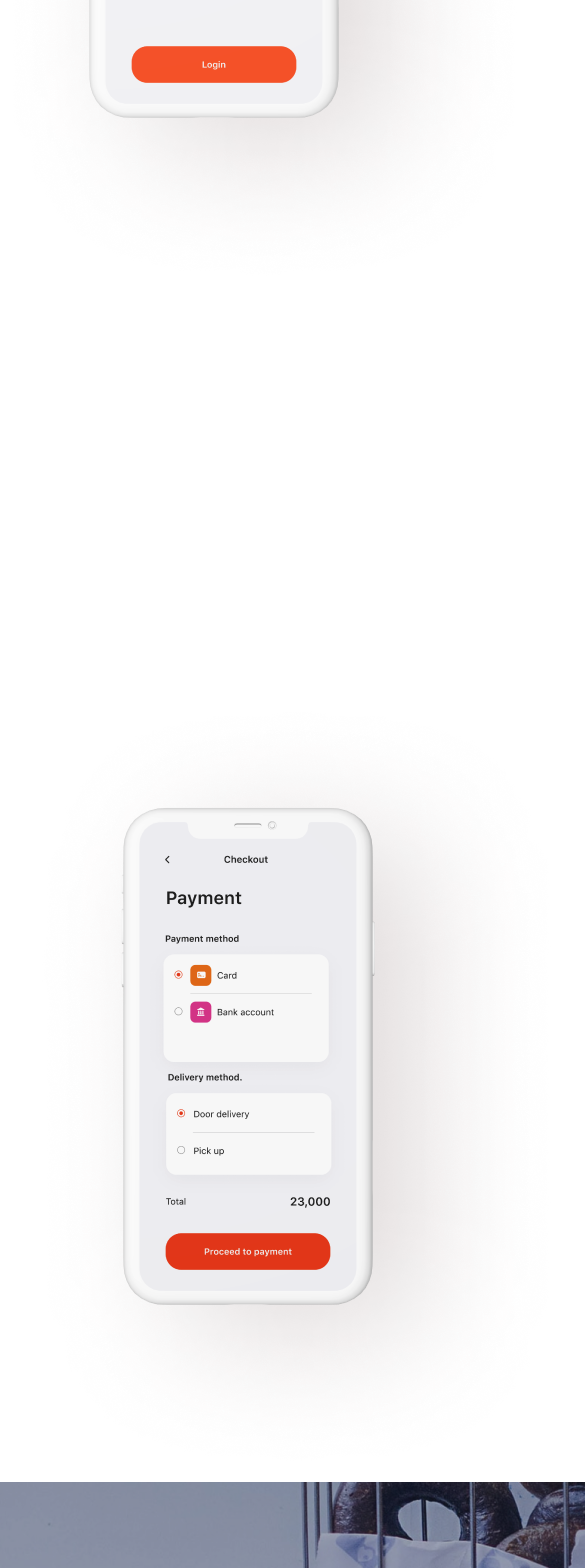
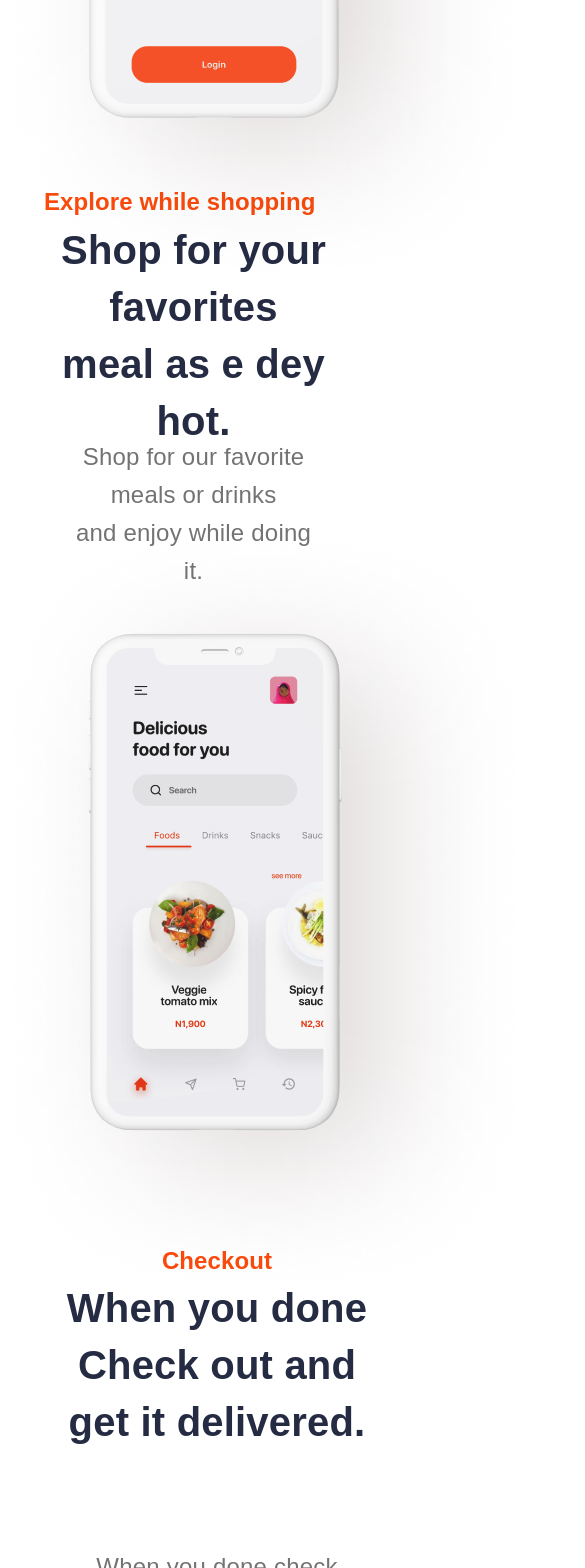
Before and after one commit to jagochitz/challenge-react, a React (Create React App) app: page / in a window 390 px wide. Shown: the part 2431-3999 px from the top of the page, 585 px wide, since content can reach past the window. Built offline with nearby package versions, Linux system fonts and the light colour scheme.

Commit message:
finalizado todos os ajustes, espero que goste!

```diff
--- a/src/App.jsx
+++ b/src/App.jsx
@@ -3,7 +3,6 @@ import './Mobile.css'
 import React from 'react'
 
 import Header from './components/Header'
-import Apresentacao from './components/Apresentacao'
 import Cellduplo from './components/Cellduplo'
 import HowToWork from './components/HowToWork'
 import EspacamentoMaior from './components/EspacamentoMaior'
--- a/src/components/Checkout.css
+++ b/src/components/Checkout.css
@@ -30,7 +30,7 @@
     width: 568px;
     height: 280px;
 }
-.checkout-text h3 {
+.checkout-h3 h3 {
     font-family: 'Montserrat', sans-serif;
     font-weight: bold;
     font-size: 24px;
@@ -38,7 +38,7 @@
     letter-spacing: 0.1px;
     color: #FA4A0C;
 }
-.checkout-text h1 {
+.checkout-h1 h1 {
     font-family: 'Montserrat', sans-serif;
     font-weight: bold;
     font-size: 40px;
@@ -46,7 +46,7 @@
     letter-spacing: 0.2px;
     color: #252B42;
 }
-.checkout-text h4 {
+.checkout-h4 h4 {
     font-family: 'Montserrat', sans-serif;
     font-weight: 500;
     font-size: 24px;
@@ -55,20 +55,95 @@
     width: 467px;
     color: #737373;
 }
-/*@media (max-width: 768.9px) {
-
+@media (max-width: 415.9px) {
     .checkout-main {
-        flex-direction: column;
-        width: 90%;
+        box-sizing: border-box;
+        display: flex;
+        flex-direction: column-reverse;
+        align-items: center;
+        justify-content: center;
+        width: 414px;
+        height: 931px;
+        margin-top: 100px;
+        margin-left: auto;
+        padding: 10px 100px;
+    }
+    .checkout-content {
+        box-sizing: border-box;
+        display: flex;
+        align-items: center;
+        justify-content: flex-start;
+        margin-top: 74px;
+        width: 414px;
+        height: 711px;
+        padding-left: 20px;
     }
     .checkout-text {
-        width: 90%;
+        box-sizing: border-box;
+        display: flex;
+        align-items: center;
+        justify-content: flex-start;
+        margin-top: 115px;
+        width: 336px;
+        height: 511px;
+        padding-top: 50px;
+    }
+    .checkout-h3{
+        display: flex;
+        align-items: center;
+        justify-content: center;
+        width: 123px;
+        height: 36px;
+    }
+    .checkout-h3 h3{
+        font-family: 'Montserrat', sans-serif;
+        font-weight: bold;
+        font-size: 24px;
+        line-height: 36px;
+        letter-spacing: 0.1px;
+    }
+    .checkout-h1 {
+        display: flex;
+        align-items: center;
+        justify-content: center;
+        width: 336px;
+        height: 243px;
+    }
+    .checkout-h1 h1 {
+        font-family: 'Montserrat', sans-serif;
+        font-weight: bold;
+        font-size: 40px;
+        line-height: 57px;
+        letter-spacing: .2px;
+        text-align: center;
+        width: 316px;
+        height: 223px;
+    }
+    .checkout-h4 {
+        display: flex;
+        align-items: center;
+        justify-content: center;
+        width: 277px;
+        height: 172px;
+        margin-top: 40px;
+    }
+    .checkout-h4 h4{
+        font-family: 'Montserrat', sans-serif;
+        font-weight: 500;
+        font-size: 24px;
+        line-height: 38px;
+        letter-spacing: .2px;
+        text-align: center;
+        width: 257px;
+        height: 152px;
     }
     .cell-checkout {
         display: flex;
         flex-direction: column;
         align-items: center;
         justify-content: center;
-        width: 130%;
+        width: 100%;
+        margin-top: 20%;
+        margin-left: 60px;
     }
-}*/
+}
--- a/src/components/Checkout.jsx
+++ b/src/components/Checkout.jsx
@@ -10,9 +10,15 @@ export default (props) => (
       </div>
       <div className="checkout-content">
         <div className="checkout-text">
-          <h3>Checkout</h3>
-          <h1>When you done Check out and get it delivered.</h1>
-          <h4>When you done check out and get it delivered with ease.</h4>
+          <div className="checkout-h3">
+            <h3>Checkout</h3>
+          </div>
+          <div className="checkout-h1">
+            <h1>When you done Check out and get it delivered.</h1>
+          </div>
+          <div className="checkout-h4">
+            <h4>When you done check out and get it delivered with ease.</h4>
+          </div>
         </div>
       </div>
     </section>
--- a/src/components/Download.jsx
+++ b/src/components/Download.jsx
@@ -11,7 +11,9 @@ export default (props) => (
           </div>
           <div className="download-subtitle">
             <h4 className="p-desk">Available on your favorite store. Start your premium experience now</h4>
-            <h4 className="p-mobile">Most calendars are designed for teams</h4>
+            <div className="p-mobile">
+              <h4>Most calendars are designed for teams</h4>
+            </div>
           </div>
         </div>
         <div className="buttons-download">
@@ -22,10 +24,14 @@ export default (props) => (
             <button>App store</button>
           </div>
           <div className="buttons-download-item buttom-mobile">
-            <button>Buy now</button>
+            <button>
+              <span>Buy now</span>
+              </button>
           </div>
-          <div className="buttons-download-item buttom-mobile">
-            <button>Try for free</button>
+          <div id="try-ff" className="buttons-download-item buttom-mobile">
+            <button>
+              <span>Try for free</span>
+            </button>
           </div>
         </div>
       </div>
--- a/src/components/Explore.css
+++ b/src/components/Explore.css
@@ -59,20 +59,107 @@
     width: 467px;
     color: #737373;
 }
-
-@media (max-width: 768.9px) {
-    .explore-main{
-        flex-direction: column;
-        width: 90%;
+.explore-h3-mobile{
+    display: none;
+}
+@media (max-width: 415.9px) {
+    .explore-main {
+        box-sizing: border-box;
+        display: flex;
+        flex-direction: column-reverse;
+        align-items: center;
+        justify-content: center;
+        width: 414px;
+        height: 931px;
+        margin-top: 70%;
+        margin-left: auto;
+        padding: 10px 100px;
+        overflow: visible;
+    }
+    .explore-content {
+        box-sizing: border-box;
+        display: flex;
+        align-items: center;
+        justify-content: flex-start;
+        margin-top: 74px;
+        width: 414px;
+        height: 931px;
+        padding-left: 20px;
     }
     .explore-text {
-        width: 90%;
+        box-sizing: border-box;
+        display: flex;
+        align-items: center;
+        justify-content: flex-start;
+        margin-top: 115px;
+        width: 347px;
+        height: 459px;
+        padding-top: 50px;
+    }
+    .explore-h3-mobile {
+        display: flex;
+        align-items: center;
+        justify-content: center;
+        width: 299px;
+        height: 36px;
+    }
+    .explore-h3 h3{
+        display: none;
+    }
+    .explore-h3-mobile {
+        display: initial;
+    }
+    .explore-h3-mobile h3{
+        font-family: 'Montserrat', sans-serif;
+        font-weight: bold;
+        font-size: 24px;
+        line-height: 36px;
+        letter-spacing: 0.1px;
+    }
+    .explore-h1 {
+        display: flex;
+        align-items: center;
+        justify-content: center;
+        width: 347px;
+        height: 191px;
+    }
+    .explore-h1 h1 {
+        font-family: 'Montserrat', sans-serif;
+        font-weight: bold;
+        font-size: 40px;
+        line-height: 57px;
+        letter-spacing: .2px;
+        text-align: center;
+        width: 327px;
+        height: 171px;
+    }
+    .explore-h4 {
+        display: flex;
+        align-items: center;
+        justify-content: center;
+        width: 277px;
+        height: 172px;
+        margin-top: 40px;
+    }
+    .explore-h4 h4{
+        font-family: 'Montserrat', sans-serif;
+        font-weight: 500;
+        font-size: 24px;
+        line-height: 38px;
+        letter-spacing: .2px;
+        text-align: center;
+        width: 257px;
+        height: 152px;
     }
     .cell-explore {
-        width: 130%;
         display: flex;
         flex-direction: column;
+        align-items: center;
         justify-content: center;
-        align-items: center;
+        width: 100%;
+        margin-top: 50px;
+        margin-bottom: 100px;
+        margin-left: 60px;
+
     }
 }
--- a/src/components/Explore.jsx
+++ b/src/components/Explore.jsx
@@ -10,9 +10,18 @@ export default (props) => (
       </div>
       <div className="explore-content">
         <div className="explore-text">
-          <h3>Explore varieties</h3>
-          <h1>Shop for your favorites <br/> meal as e dey hot.</h1>
-          <h4>Shop for our favorite meals or drinks <br/> and enjoy while doing it.</h4>
+          <div className="explore-h3">
+            <h3>Explore varieties</h3>
+          </div>
+          <div className="explore-h3-mobile">
+            <h3>Explore while shopping</h3>
+          </div>
+          <div className="explore-h1">
+            <h1>Shop for your favorites <br/> meal as e dey hot.</h1>
+          </div>
+          <div className="explore-h4">
+            <h4>Shop for our favorite meals or drinks <br/> and enjoy while doing it.</h4>
+          </div>
         </div>
       </div>
     </section>
--- a/src/components/Footer.css
+++ b/src/components/Footer.css
@@ -44,15 +44,54 @@
     color: #5C5C5C;
 }
 
-@media (max-width: 768.9px) {
+@media (max-width: 415.9px) {
     .footer {
         display: flex;
         flex-direction: column;
         align-items: center;
         justify-content: center;
-        width: 90%;
+        width: 433px;
+        height: 225px;
+        margin-left: -10px;
+        margin-top: -50px;
     }
     .footer-logo {
         display: none;
     }
+    .sociais-medias {
+        display: flex;
+        align-items: center;
+        justify-content: space-around;
+        width: 171px;
+        height: 41px;
+    }
+    .sociais-medias div {
+        width: 41px;
+        height: 41px;
+        display: flex;
+        align-items: center;
+        justify-content: center;
+    }
+    .sociais-medias div a img {
+        width: 32px;
+        height: 32px;
+    }
+    .copywright {
+        display: flex;
+        align-items: center;
+        justify-content: center;
+        width: 234px;
+        height: 18px;
+        margin-top: 2%;
+    }
+    .copywright p {
+        width: 214px;
+        height: 18px;
+        font-family: 'Roboto', sans-serif;
+        font-weight: bold;
+        font-size: 12px;
+        line-height: 18px;
+        letter-spacing: 0.1px;
+        color: #5C5C5C;
+    }
 }
```
Also changed, not shown: src/components/Apresentacao.css (deleted, +0 -48 lines), src/components/Apresentacao.jsx (deleted, +0 -8 lines), src/components/Download.css (+83 -34 lines).
